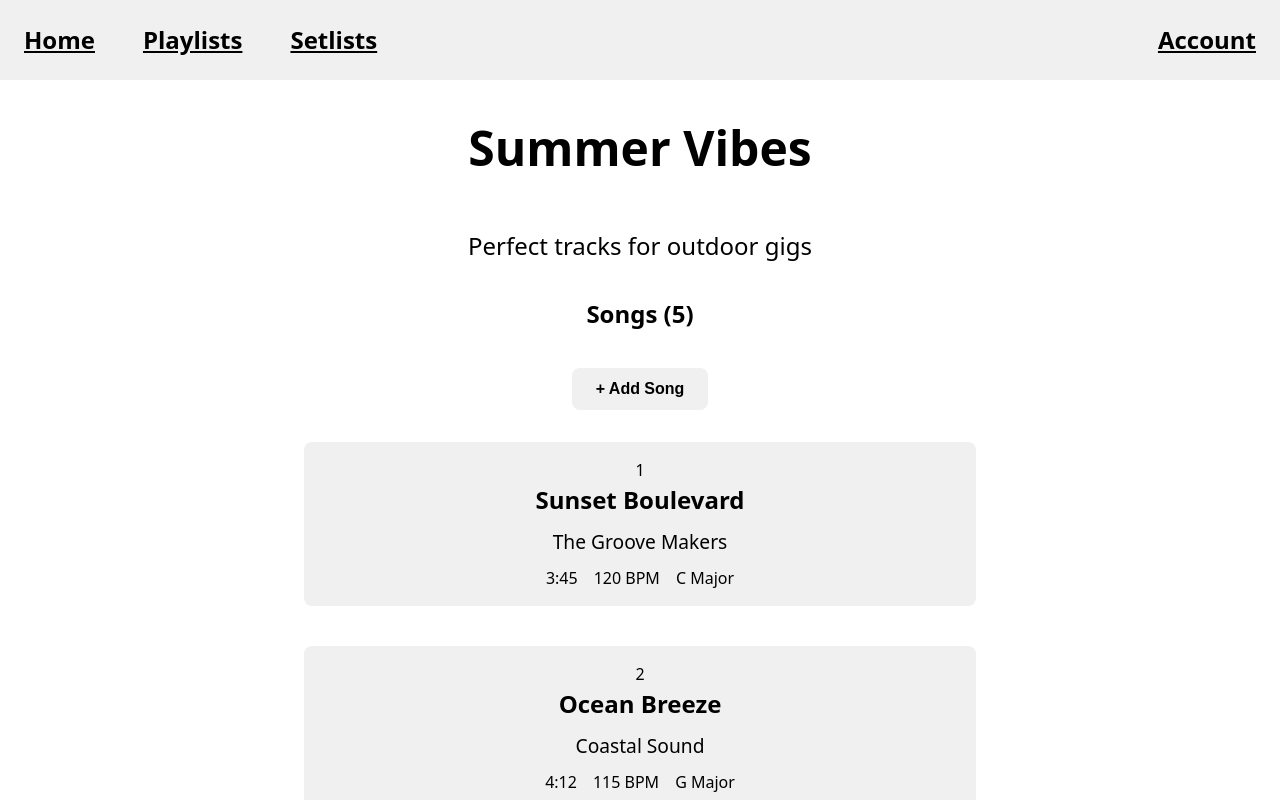
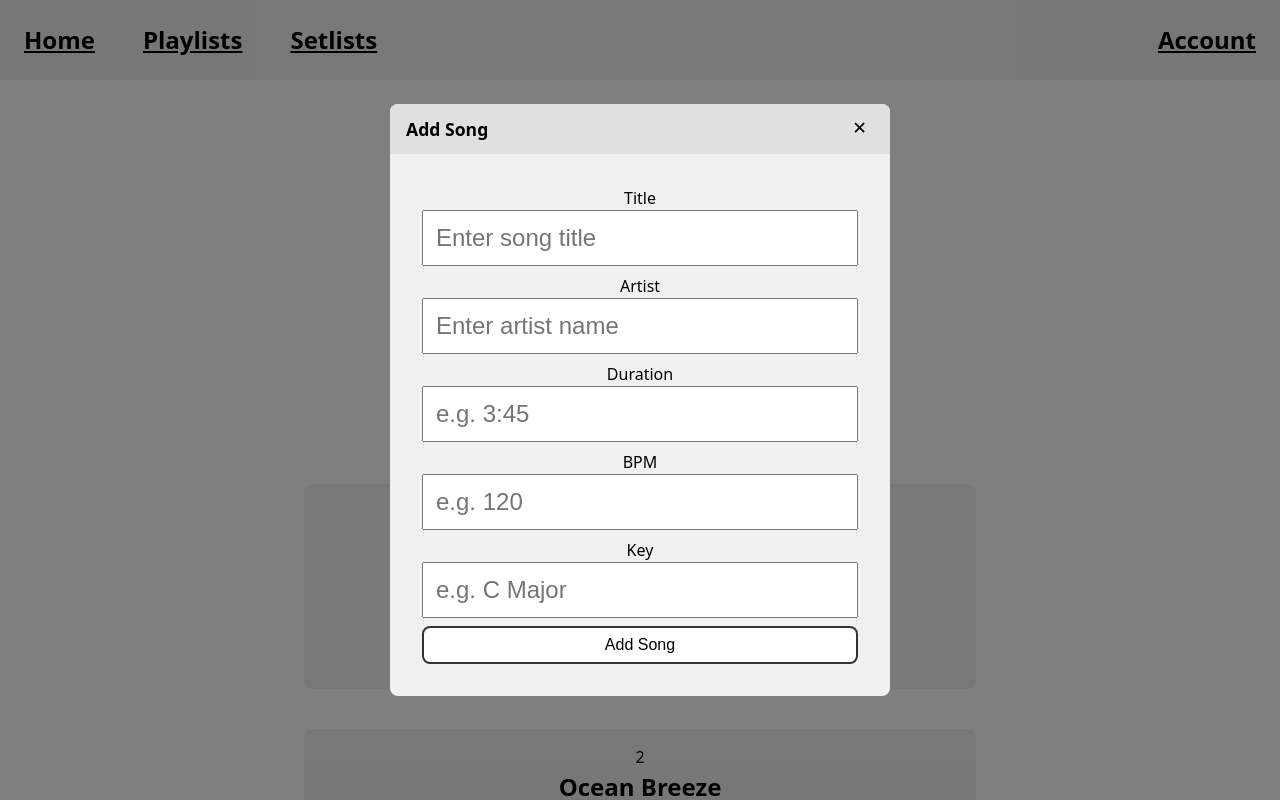
Before and after one commit to jckeller-cp/csc-437-final-website, a React (Vite) app: page /playlists/1 in a window 1280 px wide. Both pictures are taken after a click on the button "+ Add Song". Shown: the top 800 px of the page. Built offline with nearby package versions, Linux system fonts and the light colour scheme.

Commit message:
Added reactivity to detail pages

```diff
--- a/src/App.css
+++ b/src/App.css
@@ -85,6 +85,22 @@ main {
     opacity: 0.8;
 }
 
+.delete-button {
+    padding: 0.5em 1em;
+    margin-top: 0.5em;
+    font-size: 0.9em;
+    border: 2px solid red;
+    border-radius: 0.5em;
+    background-color: var(--color-bg-light);
+    color: red;
+    cursor: pointer;
+    transition: opacity 0.2s;
+}
+
+.delete-button:hover {
+    opacity: 0.8;
+}
+
 form {
     display: flex;
     flex-direction: column;
--- a/src/pages/PlaylistDetail.jsx
+++ b/src/pages/PlaylistDetail.jsx
@@ -1,6 +1,8 @@
 import { useParams, Link } from "react-router-dom";
 import { dummyPlaylists } from "../data/dummyData";
 import "./PlaylistDetail.css";
+import Modal from "../components/Modal";
+import { useState } from "react";
 
 function AddSongButton({ onClick }) {
   return (
@@ -10,7 +12,106 @@ function AddSongButton({ onClick }) {
   );
 }
 
-function SongCard({ song, index }) {
+function DeletePlaylistButton({ onClick }) {
+  return (
+    <button className="delete-button" onClick={onClick}>
+      Delete Playlist
+    </button>
+  );
+}
+
+function AddSongForm({ onNewSong }) {
+  const [title, setTitle] = useState("");
+  const [artist, setArtist] = useState("");
+  const [duration, setDuration] = useState("");
+  const [bpm, setBpm] = useState("");
+  const [key, setKey] = useState("");
+
+  function handleSubmit(e) {
+    e.preventDefault();
+    if (
+      title.trim() === "" ||
+      artist.trim() === "" ||
+      duration.trim() === "" ||
+      bpm.trim() === "" ||
+      key.trim() === ""
+    ) {
+      return;
+    }
+    onNewSong({ title, artist, duration, bpm: Number(bpm), key });
+    setTitle("");
+    setArtist("");
+    setDuration("");
+    setBpm("");
+    setKey("");
+  }
+
+  return (
+    <form className="add-song-form" onSubmit={handleSubmit}>
+      <label>
+        Title
+        <input
+          type="text"
+          value={title}
+          onChange={(e) => setTitle(e.target.value)}
+          required
+          placeholder="Enter song title"
+          aria-label="Song Title"
+        />
+      </label>
+      <label>
+        Artist
+        <input
+          type="text"
+          value={artist}
+          onChange={(e) => setArtist(e.target.value)}
+          required
+          placeholder="Enter artist name"
+          aria-label="Artist"
+        />
+      </label>
+      <label>
+        Duration
+        <input
+          type="text"
+          value={duration}
+          onChange={(e) => setDuration(e.target.value)}
+          required
+          placeholder="e.g. 3:45"
+          aria-label="Duration"
+        />
+      </label>
+      <label>
+        BPM
+        <input
+          type="number"
+          value={bpm}
+          onChange={(e) => setBpm(e.target.value)}
+          required
+          placeholder="e.g. 120"
+          aria-label="BPM"
+          min="1"
+        />
+      </label>
+      <label>
+        Key
+        <input
+          type="text"
+          value={key}
+          onChange={(e) => setKey(e.target.value)}
+          required
+          placeholder="e.g. C Major"
+          aria-label="Key"
+        />
+      </label>
+      <button type="submit" className="submit-button">
+        Add Song
+      </button>
+    </form>
+  );
+}
+
+function SongCard({ song, index, onDelete }) {
   return (
     <li className="song-card">
       <div className="song-number">{index + 1}</div>
@@ -23,16 +124,39 @@ function SongCard({ song, index }) {
         <span className="song-bpm">{song.bpm} BPM</span>
         <span className="song-key">{song.key}</span>
       </div>
+      <button className="delete-button" onClick={onDelete}>
+        Delete
+      </button>
     </li>
   );
 }
 
 function PlaylistDetail() {
   const { id } = useParams();
-  const playlist = dummyPlaylists.find((p) => p.id === parseInt(id));
+  const initialPlaylist = dummyPlaylists.find((p) => p.id === parseInt(id));
+  const [playlist, setPlaylist] = useState(initialPlaylist);
+  const [addSongOpen, setAddSongOpen] = useState(false);
 
-  const handleAddSong = () => {
-    alert("Add song functionality would go here");
+  const handleOpenModal = () => {
+    setAddSongOpen(true);
+  };
+
+  const handleCloseModal = () => {
+    setAddSongOpen(false);
+  };
+
+  const deleteSong = (songId) => {
+    setPlaylist({ ...playlist, songs: playlist.songs.filter((s) => s.id !== songId) });
+  };
+
+  const addSong = (newSong) => {
+    const newId =
+      playlist.songs.length > 0
+        ? playlist.songs[playlist.songs.length - 1].id + 1
+        : 1;
+    const songToAdd = { id: newId, ...newSong };
+    setPlaylist({ ...playlist, songs: [...playlist.songs, songToAdd] });
+    handleCloseModal();
   };
 
   if (!playlist) {
@@ -46,17 +170,26 @@ function PlaylistDetail() {
 
   return (
     <div id="playlist-detail-page">
+      <Modal
+        isOpen={addSongOpen}
+        title="Add Song"
+        onCloseRequested={handleCloseModal}
+      >
+        <AddSongForm onNewSong={addSong} />
+      </Modal>
       <h1>{playlist.name}</h1>
       <p>{playlist.description}</p>
 
+      <DeletePlaylistButton onClick={() => {}} />
+
       <div className="page-header">
         <h2>Songs ({playlist.songs.length})</h2>
-        <AddSongButton onClick={handleAddSong} />
+        <AddSongButton onClick={handleOpenModal} />
       </div>
 
       <ul className="songs-list">
         {playlist.songs.map((song, index) => (
-          <SongCard key={song.id} song={song} index={index} />
+          <SongCard key={song.id} song={song} index={index} onDelete={() => deleteSong(song.id)} />
         ))}
       </ul>
     </div>
--- a/src/pages/Playlists.jsx
+++ b/src/pages/Playlists.jsx
@@ -48,9 +48,7 @@ function AddPlaylistForm({ onNewPlaylist }) {
           aria-label="Playlist Description"
         />
       </label>
-      <button type="submit" className="submit-button">
-        Create Playlist
-      </button>
+      <button type="submit">Create Playlist</button>
     </form>
   );
 }
--- a/src/pages/SetlistDetail.jsx
+++ b/src/pages/SetlistDetail.jsx
@@ -1,6 +1,8 @@
 import { useParams, Link } from "react-router-dom";
 import { dummySetlists, dummyPlaylists } from "../data/dummyData";
 import "./SetlistDetail.css";
+import Modal from "../components/Modal";
+import { useState } from "react";
 
 function SetlistInfo({ setlist, playlist }) {
   return (
@@ -27,7 +29,57 @@ function AddSongButton({ onClick }) {
   );
 }
 
-function SongCard({ song, index, notes }) {
+function AddSongForm({ playlistSongs, onNewSong }) {
+  const [songId, setSongId] = useState(
+    playlistSongs.length > 0 ? playlistSongs[0].id : "",
+  );
+  const [notes, setNotes] = useState("");
+
+  function handleSubmit(e) {
+    e.preventDefault();
+    if (!songId) return;
+    onNewSong({ songId: Number(songId), notes });
+    setSongId(playlistSongs.length > 0 ? playlistSongs[0].id : "");
+    setNotes("");
+  }
+
+  if (playlistSongs.length === 0) {
+    return <p>There are no songs in this playlist.</p>;
+  }
+
+  return (
+    <form className="add-song-form" onSubmit={handleSubmit}>
+      <label>
+        Song
+        <select
+          value={songId}
+          onChange={(e) => setSongId(e.target.value)}
+          aria-label="Song"
+        >
+          {playlistSongs.map((song) => (
+            <option key={song.id} value={song.id}>
+              {song.title} - {song.artist}
+            </option>
+          ))}
+        </select>
+      </label>
+      <label>
+        Notes
+        <textarea
+          value={notes}
+          onChange={(e) => setNotes(e.target.value)}
+          placeholder="Enter performance notes (optional)"
+          aria-label="Notes"
+        />
+      </label>
+      <button type="submit" className="submit-button">
+        Add Song
+      </button>
+    </form>
+  );
+}
+
+function SongCard({ song, index, notes, onDelete }) {
   return (
     <li className="song-card">
       <div className="song-number">{index + 1}</div>
@@ -41,17 +93,18 @@ function SongCard({ song, index, notes }) {
         <span className="song-bpm">{song.bpm} BPM</span>
         <span className="song-key">{song.key}</span>
       </div>
+      <button className="delete-button" onClick={onDelete}>
+        Delete
+      </button>
     </li>
   );
 }
 
 function SetlistDetail() {
   const { id } = useParams();
-  const setlist = dummySetlists.find((s) => s.id === parseInt(id));
-
-  const handleAddSong = () => {
-    alert("Add song to setlist functionality would go here");
-  };
+  const initialSetlist = dummySetlists.find((s) => s.id === parseInt(id));
+  const [setlist, setSetlist] = useState(initialSetlist);
+  const [addSongOpen, setAddSongOpen] = useState(false);
 
   if (!setlist) {
     return (
@@ -69,8 +122,35 @@ function SetlistDetail() {
     return playlist.songs.find((s) => s.id === songId);
   };
 
+  const handleOpenModal = () => {
+    setAddSongOpen(true);
+  };
+
+  const handleCloseModal = () => {
+    setAddSongOpen(false);
+  };
+
+  const addSong = (newItem) => {
+    setSetlist({ ...setlist, songs: [...setlist.songs, newItem] });
+    handleCloseModal();
+  };
+
+  const deleteSong = (songId) => {
+    setSetlist({
+      ...setlist,
+      songs: setlist.songs.filter((item) => item.songId !== songId),
+    });
+  };
+
   return (
     <div id="setlist-detail-page">
+      <Modal
+        isOpen={addSongOpen}
+        title="Add Song"
+        onCloseRequested={handleCloseModal}
+      >
+        <AddSongForm playlistSongs={playlist.songs} onNewSong={addSong} />
+      </Modal>
       <h1>{setlist.name}</h1>
       <p>{setlist.description}</p>
 
@@ -78,7 +158,7 @@ function SetlistDetail() {
 
       <div className="page-header">
         <h2>Songs ({setlist.songs.length})</h2>
-        <AddSongButton onClick={handleAddSong} />
+        <AddSongButton onClick={handleOpenModal} />
       </div>
 
       <ul className="songs-list">
@@ -90,6 +170,7 @@ function SetlistDetail() {
               song={song}
               index={index}
               notes={item.notes}
+              onDelete={() => deleteSong(item.songId)}
             />
           ) : null;
         })}
--- a/src/pages/Setlists.jsx
+++ b/src/pages/Setlists.jsx
@@ -18,7 +18,7 @@ function AddSetlistForm({ onNewSetlist }) {
   const [venue, setVenue] = useState("");
   const [date, setDate] = useState("");
   const [playlistId, setPlaylistId] = useState(
-    dummyPlaylists.length > 0 ? dummyPlaylists[0].id : ""
+    dummyPlaylists.length > 0 ? dummyPlaylists[0].id : "",
   );
 
   function handleSubmit(e) {
@@ -31,7 +31,13 @@ function AddSetlistForm({ onNewSetlist }) {
     ) {
       return;
     }
-    onNewSetlist({ name, description, venue, date, playlistId: Number(playlistId) });
+    onNewSetlist({
+      name,
+      description,
+      venue,
+      date,
+      playlistId: Number(playlistId),
+    });
     setName("");
     setDescription("");
     setVenue("");
@@ -97,9 +103,7 @@ function AddSetlistForm({ onNewSetlist }) {
           ))}
         </select>
       </label>
-      <button type="submit" className="submit-button">
-        Create Setlist
-      </button>
+      <button type="submit">Create Setlist</button>
     </form>
   );
 }
```
